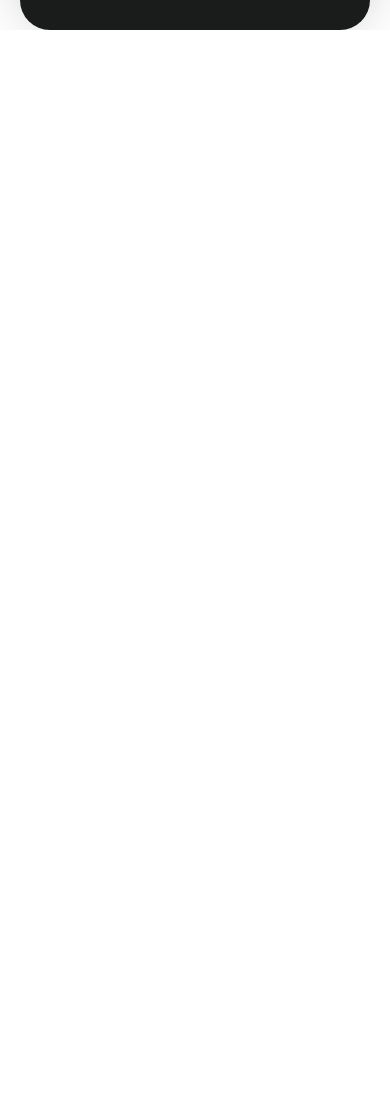
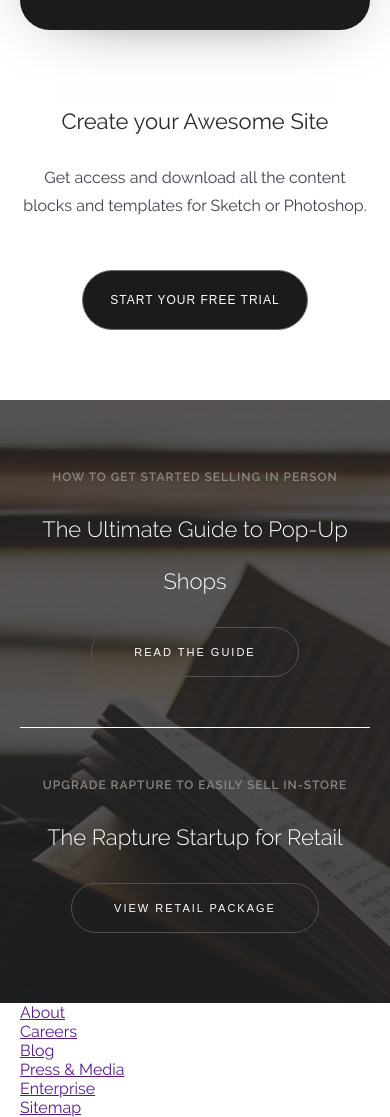
Before and after one commit to vladtitan95/startup, a plain HTML site: page index.html in a window 390 px wide. Shown: the part 7962-9079 px from the top of the page. Before the commit the page ends 7992 px from the top, so only its background shows below. Drawn offline with nearby package versions, Linux system fonts and the light colour scheme.

Commit message:
Сделал последние блоки trade and all-power

```diff
--- a/index.html
+++ b/index.html
@@ -208,7 +208,47 @@
     <button class="all-power__button button">VIEW ALL FEATURES</button>
 </div>
 </div>
-
+<div class="container">
+    <div class="awesome">
+        <h2 class="awesome__subtitle subtitle">Create your Awesome Site</h2>
+        <span class="awesome__span">Get access and download all the content blocks and templates for Sketch or Photoshop.</span>
+        <button class="awesome__button button">START YOUR FREE TRIAL</button>
+    </div>
+</div>
+<div class="trade">
+    <div class="container">
+        <div class="trade__shops">
+            <div class="trade__group">
+                <span class="trade__span">HOW TO GET STARTED SELLING IN PERSON</span>
+                <h2 class="trade__subtitle subtitle">The Ultimate Guide to Pop-Up Shops</h2>
+                <button class="trade__button button">READ THE GUIDE</button>
+            </div>
+            <div class="trade__group">
+                <span class="trade__span">UPGRADE RAPTURE TO EASILY SELL IN-STORE</span>
+                <h2 class="trade__subtitle subtitle">The Rapture Startup for Retail</h2>
+                <button class="trade__button button">VIEW RETAIL PACKAGE</button>
+            </div>
+        </div>
+    </div>
+</div>
+<footer class="footer">
+    <div class="container">
+        <ul class="footer__menu">
+            <li class="footer__menu-item">
+                <a href="" class="footer__menu-link">About</a></li>
+            <li class="footer__menu-item">
+                <a href="" class="footer__menu-link">Careers</a></li>
+            <li class="footer__menu-item">
+                <a href="" class="footer__menu-link">Blog</a></li>
+            <li class="footer__menu-item">
+                <a href="" class="footer__menu-link">Press & Media</a></li>
+            <li class="footer__menu-item">
+                <a href="" class="footer__menu-link">Enterprise</a></li>
+            <li class="footer__menu-item">
+                <a href="" class="footer__menu-link">Sitemap</a></li>
+        </ul>
+    </div>
+</footer>
 <script src='https://cdnjs.cloudflare.com/ajax/libs/jquery/3.1.1/jquery.min.js'></script>
 <script src="script/js.js"></script>
 <script src="script/slider.js"></script>
--- a/style/blocks/_all-power.scss
+++ b/style/blocks/_all-power.scss
@@ -108,6 +108,7 @@ background-color: #1A1B1B;
     letter-spacing: 2px;
     padding-right: 46px;
     padding-left: 46px;
+    font-size: 12px;
   }
 }
 @media (max-width: 843px) {
--- a/style/blocks/_awesome.scss
+++ b/style/blocks/_awesome.scss
@@ -0,0 +1,53 @@
+.awesome{
+display: flex;
+  flex-direction: column;
+  align-items: center;
+  padding-top: 90px;
+  padding-bottom: 116px;
+  &__subtitle{
+    font-size: 42px;
+    text-align: center;
+  }
+  &__span{
+    font-size: 18px;
+    color: #3D3F4C;
+    line-height: 28px;
+    width: 570px;
+    text-align: center;
+    margin-top: 22px;
+    margin-bottom: 50px;
+
+  }
+  &__button{
+    background-color: #1B1B1B;
+    height: 60px;
+    border-radius: 30px;
+    font-size: 12px;
+    letter-spacing: 1px;
+  }
+}
+@media (max-width: 768px) {
+  .awesome{
+   padding: 70px 0;
+    &__subtitle{
+      font-size: 28px;
+    }
+  }
+}
+@media (max-width: 628px) {
+  .awesome{
+    &__span{
+      width: 100%;
+    }
+  }
+}
+@media (max-width: 500px) {
+  .awesome{
+    &__span{
+      font-size: 16px;
+    }
+    &__subtitle{
+      font-size: 22px;
+    }
+  }
+}
--- /dev/null
+++ b/style/blocks/_trade.scss
@@ -0,0 +1,90 @@
+.trade{
+  background-image: url("/src/img/Group 1.png");
+  width: 100%;
+  background-repeat: no-repeat;
+  background-size: cover;
+  padding-top: 100px;
+  padding-bottom: 112px;
+
+  &__shops{
+    display: flex;
+    justify-content: space-between;
+    flex-wrap: wrap;
+  }
+  &__group{
+    width: 470px;
+  }
+  &__span{
+    display: block;
+    font-size: 12px;
+    font-weight: 600;
+    color:#8A8783;
+    letter-spacing: 1px;
+    margin-bottom: 19px;
+  }
+  &__subtitle{
+    color: #fff;
+    font-size: 42px;
+    font-weight: 300;
+    margin-bottom: 46px;
+    line-height: 52px;
+  }
+  &__button{
+    height: 50px;
+    border-radius: 25px;
+    background-color: transparent;
+    color: #fff;
+    border: 1px solid #55504F;
+    letter-spacing: 2px;
+    padding-right: 42px;
+    padding-left: 42px;
+    transition: 0.3s;
+    &:hover{
+      background-color: #fff;
+      color: #111;
+    }
+  }
+}
+@media (max-width: 979px) {
+  .trade{
+    &__shops{
+      justify-content: center;
+    }
+    &__group{
+      text-align: center;
+    }
+    &__group:last-child{
+      margin-top: 50px;
+      border-top: 1px solid;
+      padding-top: 50px;
+    }
+  }
+
+}
+@media (max-width: 768px) {
+  .trade{
+    padding-top: 70px;
+    padding-bottom: 70px;
+    &__subtitle{
+      font-size: 30px;
+    }
+  }
+
+}
+@media (max-width: 500px) {
+  .trade{
+    &__group{
+      width: 100%;
+    }
+    &__subtitle{
+      font-size: 22px;
+      margin-bottom: 20px;
+    }
+  }
+
+}
+@media (max-width: 320px) {
+  .trade {
+    width: 360px;
+  }
+}
--- a/style/style.scss
+++ b/style/style.scss
@@ -9,3 +9,5 @@
 @import "blocks/testimonials";
 @import "blocks/transform";
 @import "blocks/all-power";
+@import "blocks/awesome";
+@import "blocks/trade";
```
Also changed, not shown: src/img/Group 1.png (added), src/img/Placeholder.png (added), src/img/Placeholder2.png (added), style/blocks/_footer.scss (added), style/style.css, 1 other file.
